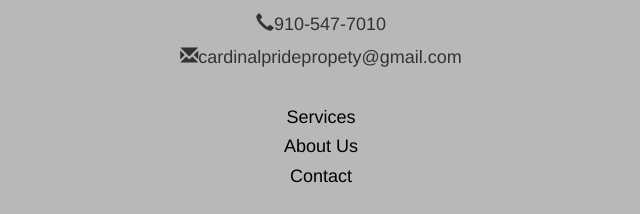
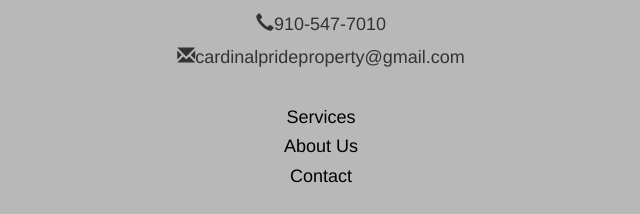
Before and after one commit to lisantimark/CardinalPride, a plain HTML site: page contact.html in a window 1280 px wide. Shown: the part 1101-1315 px from the top of the page, 319-959 px from the left. Drawn offline with nearby package versions, Linux system fonts and the light colour scheme.

Commit message:
Update contact.html

```diff
--- a/contact.html
+++ b/contact.html
@@ -102,7 +102,7 @@
             <a href="https://www.instagram.com/cardinalprideproperty" class="fa fa-instagram"></a>
             <a href="https://plus.google.com/u/0/113586826354055068664" class="fa fa-google"></a>
             <h4><span class="glyphicon glyphicon-earphone"></span>910-547-7010 </h4>
-            <h4><span class="glyphicon glyphicon-envelope"></span>cardinalpridepropety@gmail.com </h4>
+            <h4><span class="glyphicon glyphicon-envelope"></span>cardinalprideproperty@gmail.com </h4>
             <br>
             <h4><a href="services.html" style="text-decoration: none; color:#000;">Services</a></h4>
             <h4><a href="about.html" style="text-decoration: none; color:#000;">About Us</a></h4>
```
